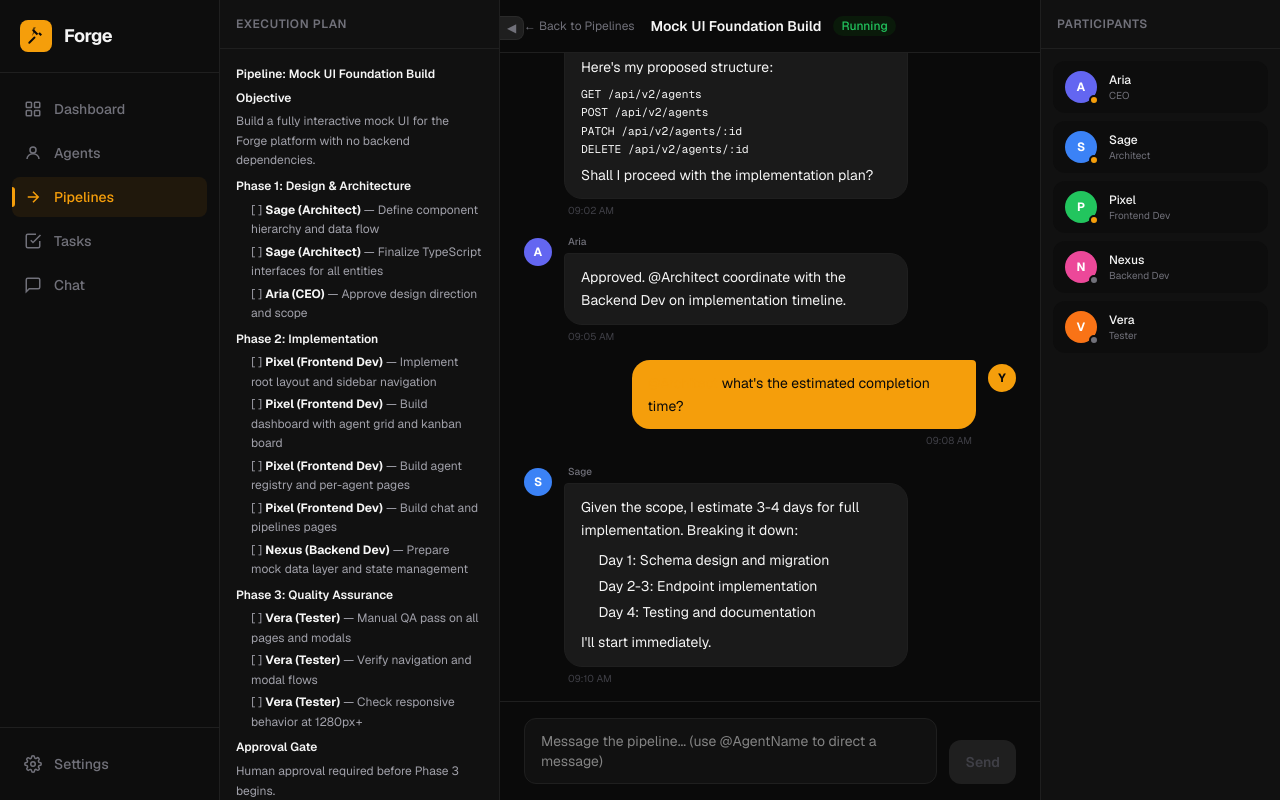
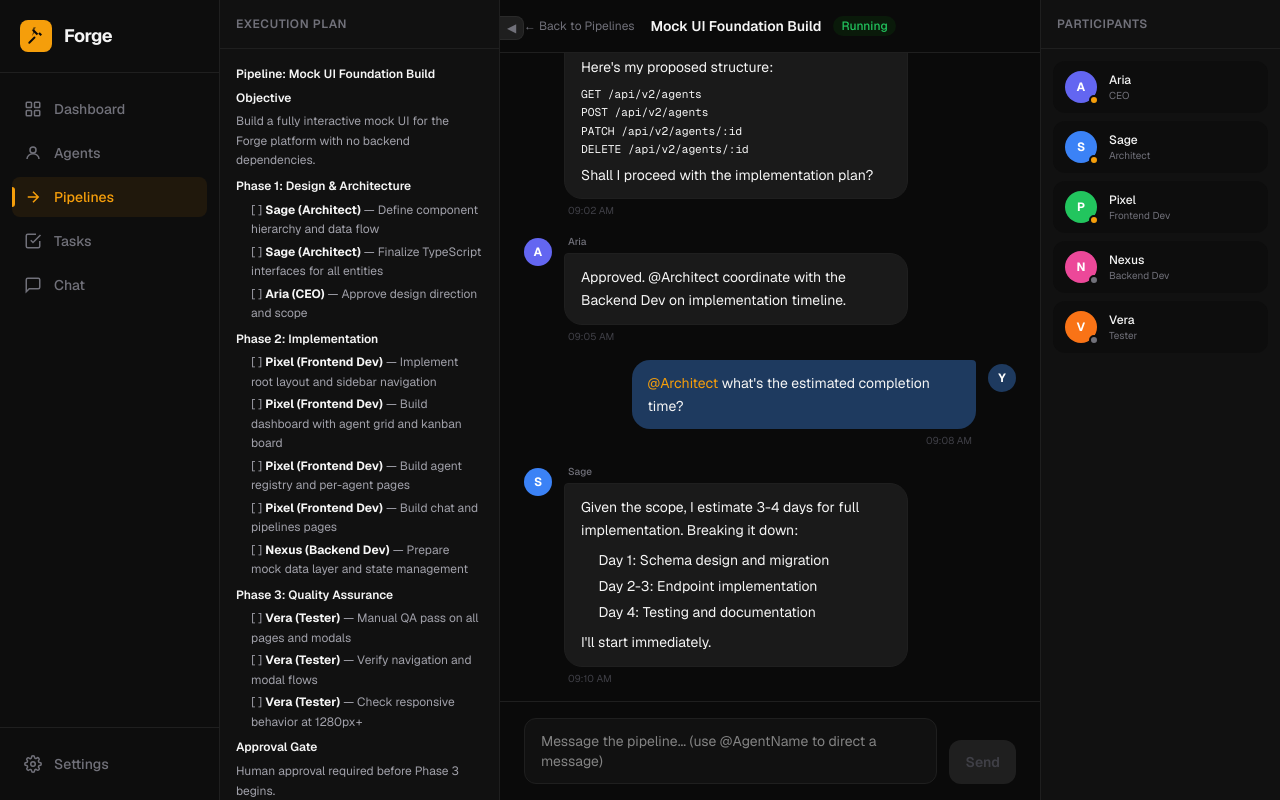
Before and after one commit to yuvanadarsh/forge, a Next.js app: page /pipelines/pipeline-1/chat in a window 1280 px wide. Built offline with nearby package versions, Linux system fonts and the light colour scheme.

Commit message:
fix: change user message bubble to dark blue to distinguish from @mention amber

```diff
--- a/components/PipelineChatMessage.tsx
+++ b/components/PipelineChatMessage.tsx
@@ -38,7 +38,7 @@ export default function PipelineChatMessage({ msg }: Props) {
         className="w-7 h-7 rounded-full flex items-center justify-center text-xs font-bold shrink-0 mt-1"
         style={
           isUser
-            ? { background: "#f59e0b", color: "#0a0a0a" }
+            ? { background: "#1e3a5f", color: "#fff" }
             : { background: msg.agentColor ?? "#3b82f6", color: "#fff" }
         }
       >
@@ -55,7 +55,7 @@ export default function PipelineChatMessage({ msg }: Props) {
           className="px-4 py-3 text-sm leading-relaxed markdown-body"
           style={
             isUser
-              ? { background: "#f59e0b", color: "#0a0a0a", borderRadius: "18px 4px 18px 18px" }
+              ? { background: "#1e3a5f", color: "#f5f5f5", borderRadius: "18px 4px 18px 18px" }
               : { background: "#1a1a1a", color: "#f5f5f5", border: "1px solid #1f1f1f", borderRadius: "4px 18px 18px 18px" }
           }
         >
```
